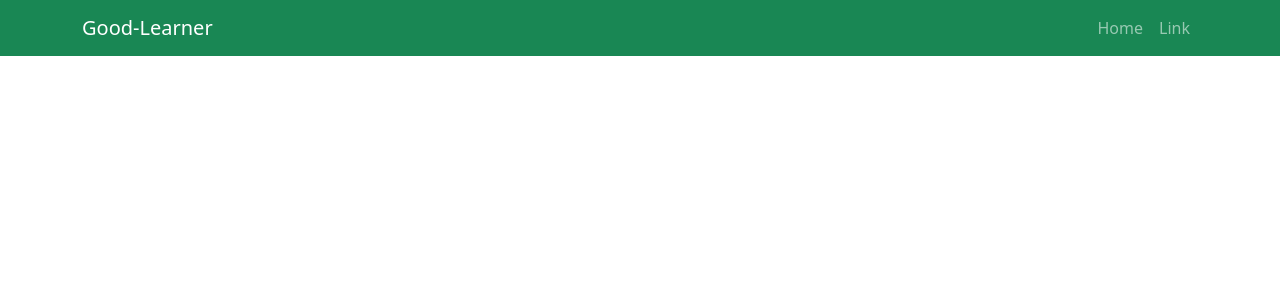
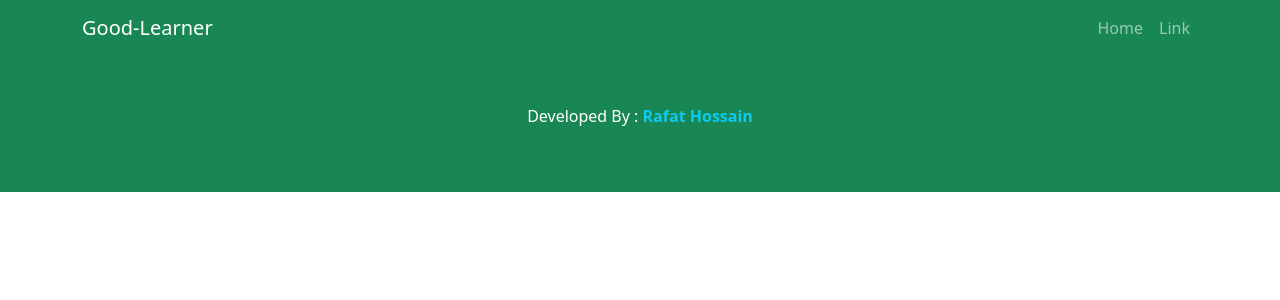
Before and after one commit to Rafat-Web-Developer/good-learner, a React (Create React App) app: page / in a window 1280 px wide. Shown: the top 300 px of the page. Built offline with nearby package versions, Linux system fonts and the light colour scheme.

Commit message:
Design Footer component and use it in app

```diff
--- a/src/App.js
+++ b/src/App.js
@@ -1,10 +1,12 @@
 import "bootstrap/dist/css/bootstrap.min.css";
+import Footer from "./Pages/Shared/Footer/Footer";
 import Header from "./Pages/Shared/Header/Header";
 
 function App() {
   return (
     <div>
       <Header></Header>
+      <Footer></Footer>
     </div>
   );
 }
--- /dev/null
+++ b/src/Pages/Shared/Footer/Footer.js
@@ -0,0 +1,13 @@
+import React from "react";
+
+const Footer = () => {
+  return (
+    <footer className="bg-success py-5">
+      <p className="text-center text-white">
+        Developed By : <span className="text-info fw-bold">Rafat Hossain</span>
+      </p>
+    </footer>
+  );
+};
+
+export default Footer;
```
